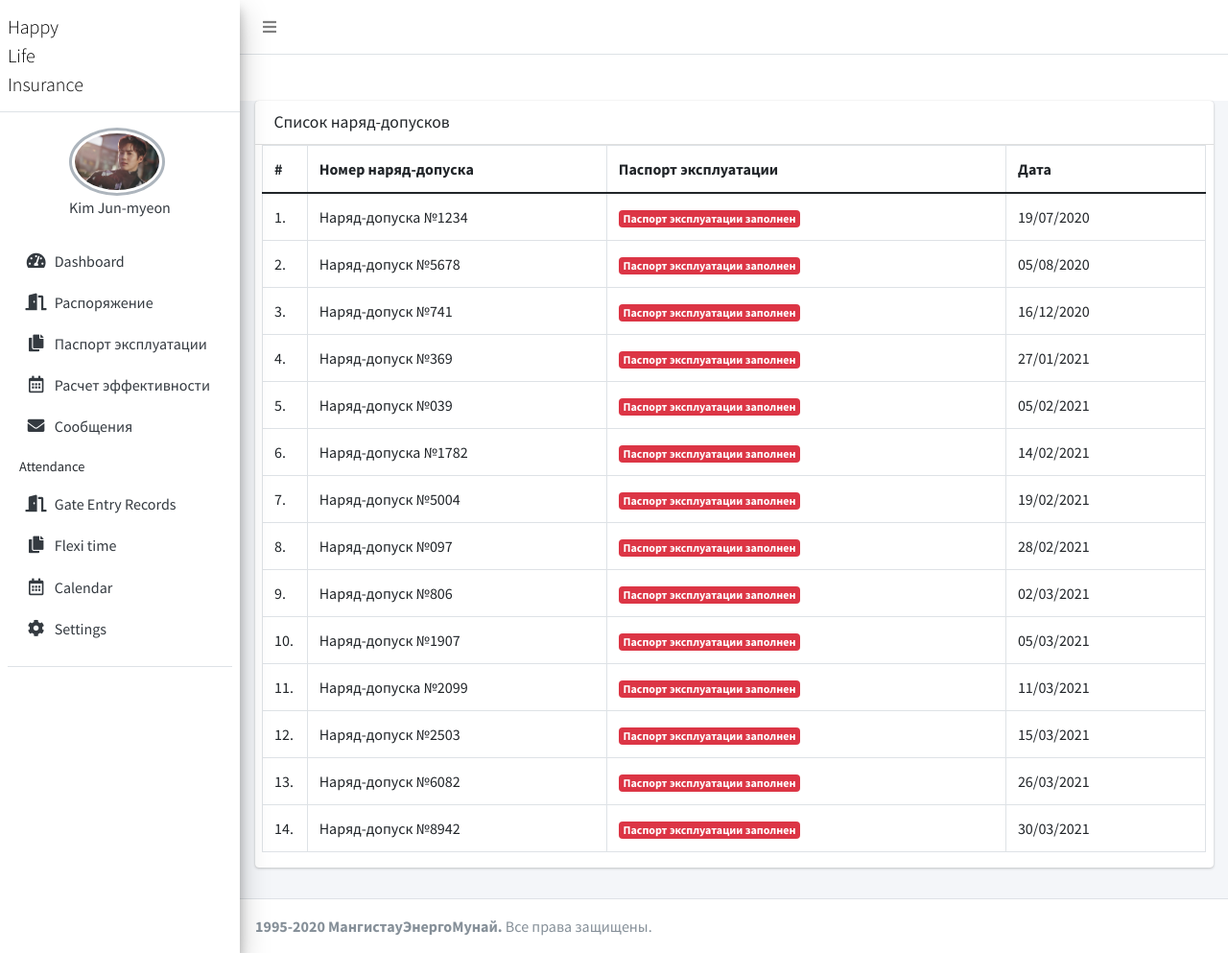
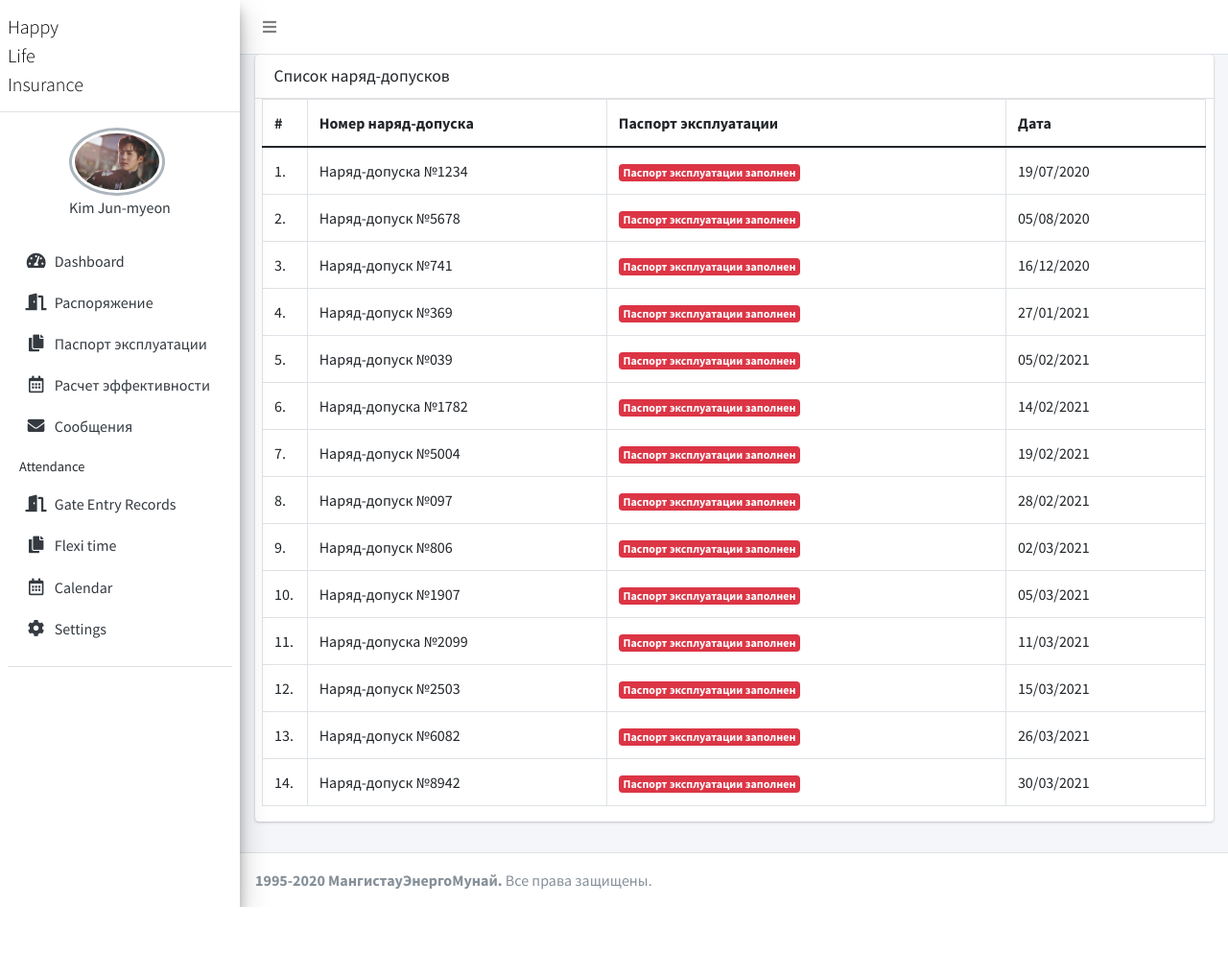
Before and after one commit to aksaule-bagytzhanova/e-naryad, a Django app: page /close_nar in a window 1280 px wide. Shown: the whole page at 96% size. After the commit the page ends 945 px from the top, so only its background shows below. Run offline with Django 3.2, Linux system fonts and the light colour scheme; some libraries are stand-ins or nearby versions.

Commit message:
Update sidebar.html

```diff
--- a/e_naryad/a_page/templates/sidebar.html
+++ b/e_naryad/a_page/templates/sidebar.html
@@ -2,7 +2,7 @@
 
 <div class="wrapper">
 <!-- Navbar -->
-<nav class="main-header navbar navbar-expand navbar-white navbar-light mb-5">
+<nav class="main-header navbar navbar-expand navbar-white navbar-light ">
   <!-- Left navbar links -->
   <ul class="navbar-nav">
     <li class="nav-item">
```
